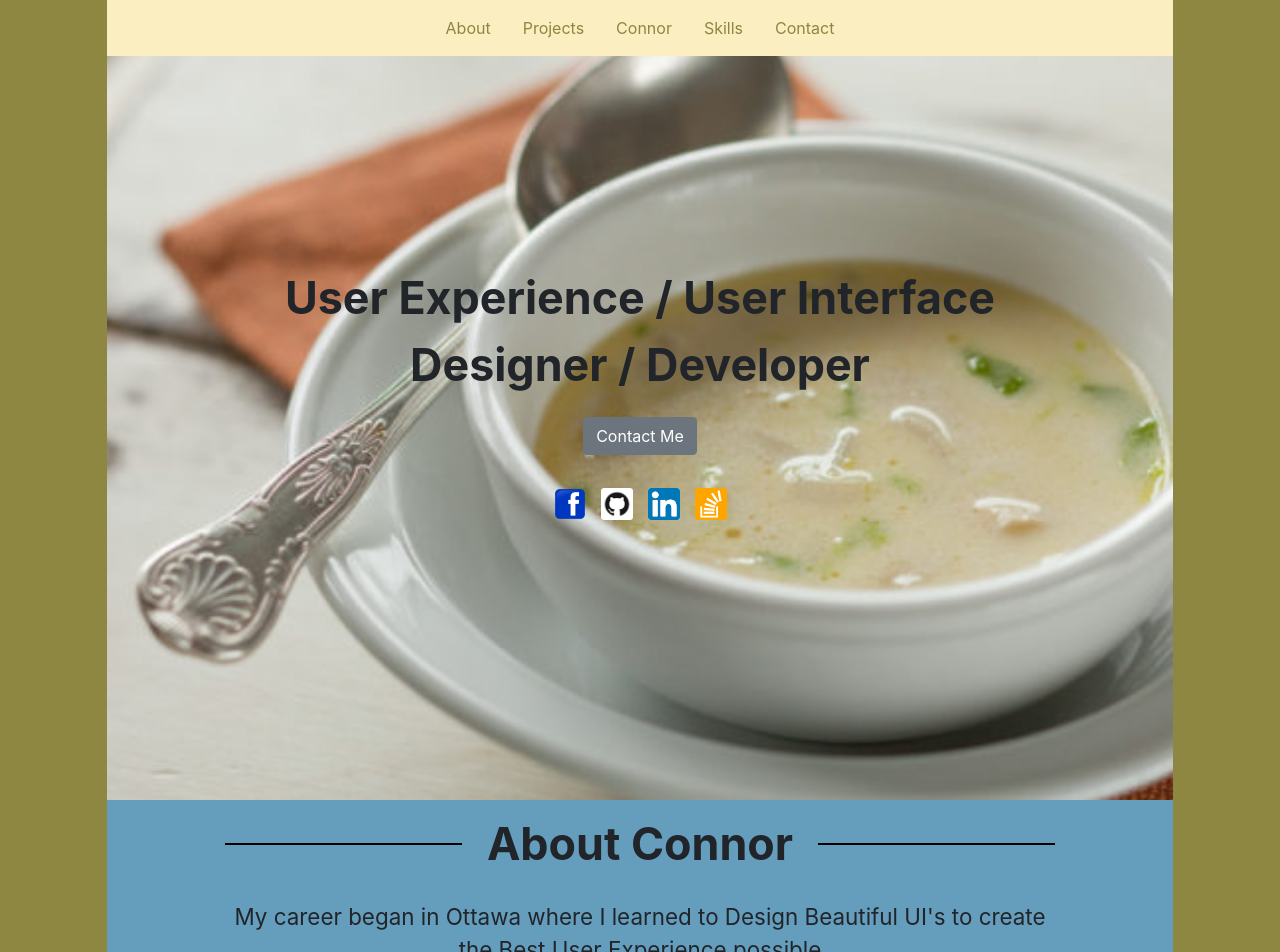
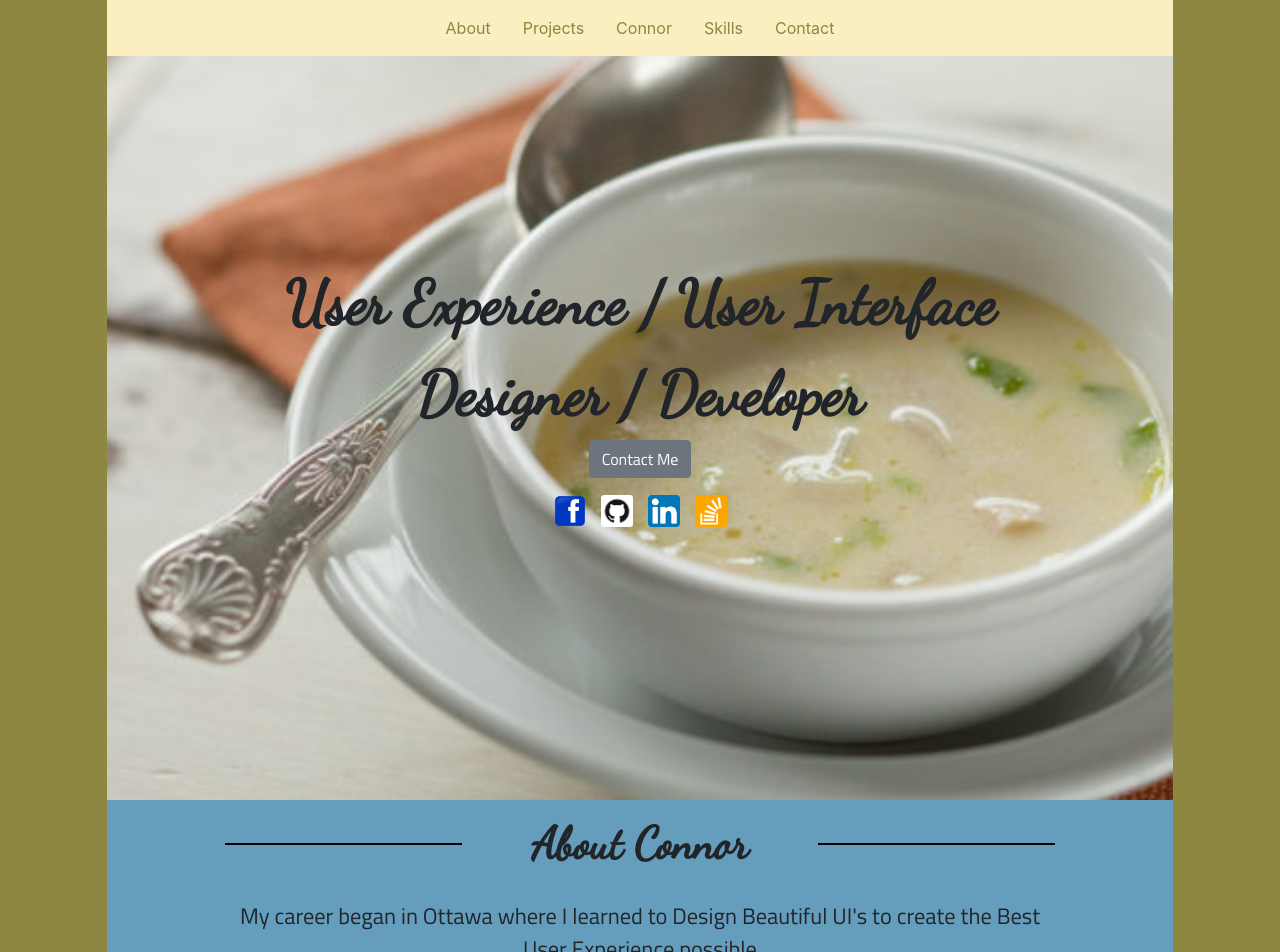
Before and after one commit to Racksoup/Developer_Profile, a React (Create React App) app: page / in a window 1280 px wide. Shown: the top 952 px of the page. Built offline with nearby package versions, Linux system fonts and the light colour scheme.

Commit message:
Version 0.0.6

```diff
--- a/public/index.html
+++ b/public/index.html
@@ -9,6 +9,10 @@
       content="Web site created using create-react-app"
     />
     <link rel="manifest" href="%PUBLIC_URL%/manifest.json" />
+    <link
+      href="https://fonts.googleapis.com/css?family=Dancing+Script|Titillium+Web&display=swap"
+      rel="stylesheet"
+    />
     <title>Developer Profile</title>
   </head>
   <body>
--- a/src/App.css
+++ b/src/App.css
@@ -3,6 +3,7 @@
   grid-template-columns: 1fr 10fr 1fr;
   grid-template-rows: 50rem 50rem 58rem 75rem 20rem;
   text-align: center;
+  font-family: "Titillium Web", sans-serif;
 }
 
 .background {
--- a/src/componentcss/about.css
+++ b/src/componentcss/about.css
@@ -39,6 +39,7 @@
 	grid-row-end: 2;
 	font-size: 2.8rem;
 	font-weight: bold;
+	font-family: "Dancing Script", cursive;
 }
 
 .aboutText {
--- a/src/componentcss/contact.css
+++ b/src/componentcss/contact.css
@@ -38,8 +38,8 @@
 	grid-row-start: 1;
 	grid-row-end: 2;
 	font-size: 2.8rem;
-	vertical-align: center;
 	font-weight: bold;
+	font-family: "Dancing Script", cursive;
 }
 
 .contactInfo {
--- a/src/componentcss/projects.css
+++ b/src/componentcss/projects.css
@@ -39,6 +39,7 @@
 	grid-row-end: 2;
 	font-size: 2.8rem;
 	font-weight: bold;
+	font-family: "Dancing Script", cursive;
 }
 
 .projectInfo {
--- a/src/componentcss/skills.css
+++ b/src/componentcss/skills.css
@@ -39,6 +39,7 @@
 	grid-row-end: 2;
 	font-size: 2.8rem;
 	font-weight: bold;
+	font-family: "Dancing Script", cursive;
 }
 
 .skillsInfo {
--- a/src/componentcss/statement.css
+++ b/src/componentcss/statement.css
@@ -12,8 +12,6 @@
 .statementBlock {
 	grid-row-start: 2;
 	grid-row-end: 3;
-	font-size: 2.8rem;
-	font-weight: bold;
 }
 
 .contactButtons {
@@ -32,3 +30,9 @@
 	padding: 0rem;
 	margin: 1rem;
 }
+
+.statementText {
+	font-family: "Dancing Script", cursive;
+	font-size: 3.8rem;
+	font-weight: bold;
+}
--- a/src/components/statement.js
+++ b/src/components/statement.js
@@ -10,8 +10,8 @@ function Statement() {
 	return (
 		<section id="statement" className="statement">
 			<div className="statementBlock">
-				<div>User Experience / User Interface</div>
-				<div>Designer / Developer</div>
+				<div className="statementText">User Experience / User Interface</div>
+				<div className="statementText">Designer / Developer</div>
 				<Button> Contact Me </Button>
 				<ButtonGroup className="contactButtons">
 					<Button color="icon">
```
